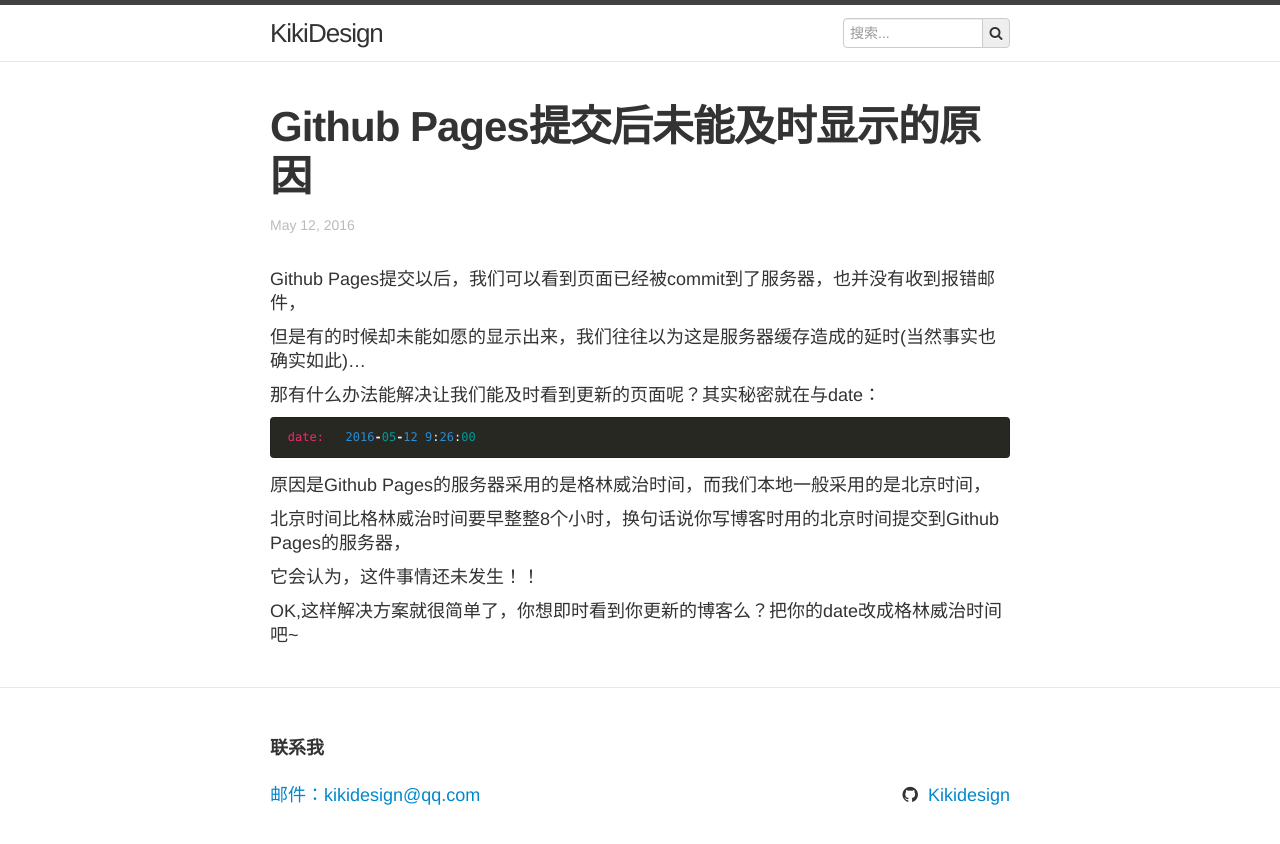
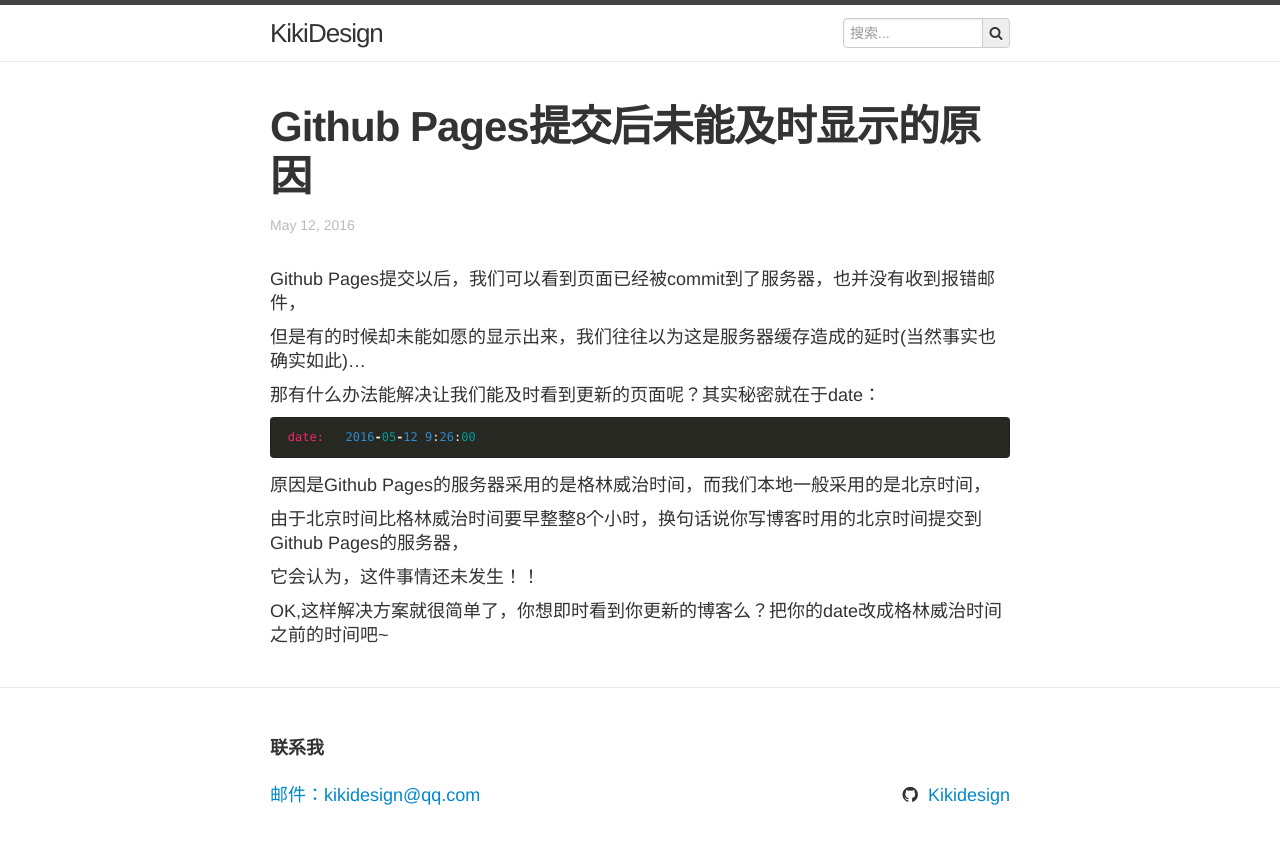
Before and after one commit to kikidesign/kikidesign.github.io, a Jekyll site: the page built from _posts/2016-05-12-Github-Time.md, in a window 1280 px wide. Shown: the top 844 px of the page. Built offline with Jekyll 4.4.1, drawn with Linux system fonts in a browser that asks for light colours.

Commit message:
Github Time

```diff
--- a/_posts/2016-05-12-Github-Time.md
+++ b/_posts/2016-05-12-Github-Time.md
@@ -10,7 +10,7 @@
 
 但是有的时候却未能如愿的显示出来，我们往往以为这是服务器缓存造成的延时(当然事实也确实如此)...
 
-那有什么办法能解决让我们能及时看到更新的页面呢？其实秘密就在与date：
+那有什么办法能解决让我们能及时看到更新的页面呢？其实秘密就在于date：
 
 {% highlight ruby %}
  date:   2016-05-12 9:26:00
@@ -18,8 +18,8 @@
 
 原因是Github Pages的服务器采用的是格林威治时间，而我们本地一般采用的是北京时间，
 
-北京时间比格林威治时间要早整整8个小时，换句话说你写博客时用的北京时间提交到Github Pages的服务器，
+由于北京时间比格林威治时间要早整整8个小时，换句话说你写博客时用的北京时间提交到Github Pages的服务器，
 
 它会认为，这件事情还未发生！！
 
-OK,这样解决方案就很简单了，你想即时看到你更新的博客么？把你的date改成格林威治时间吧~
+OK,这样解决方案就很简单了，你想即时看到你更新的博客么？把你的date改成格林威治时间之前的时间吧~
```
